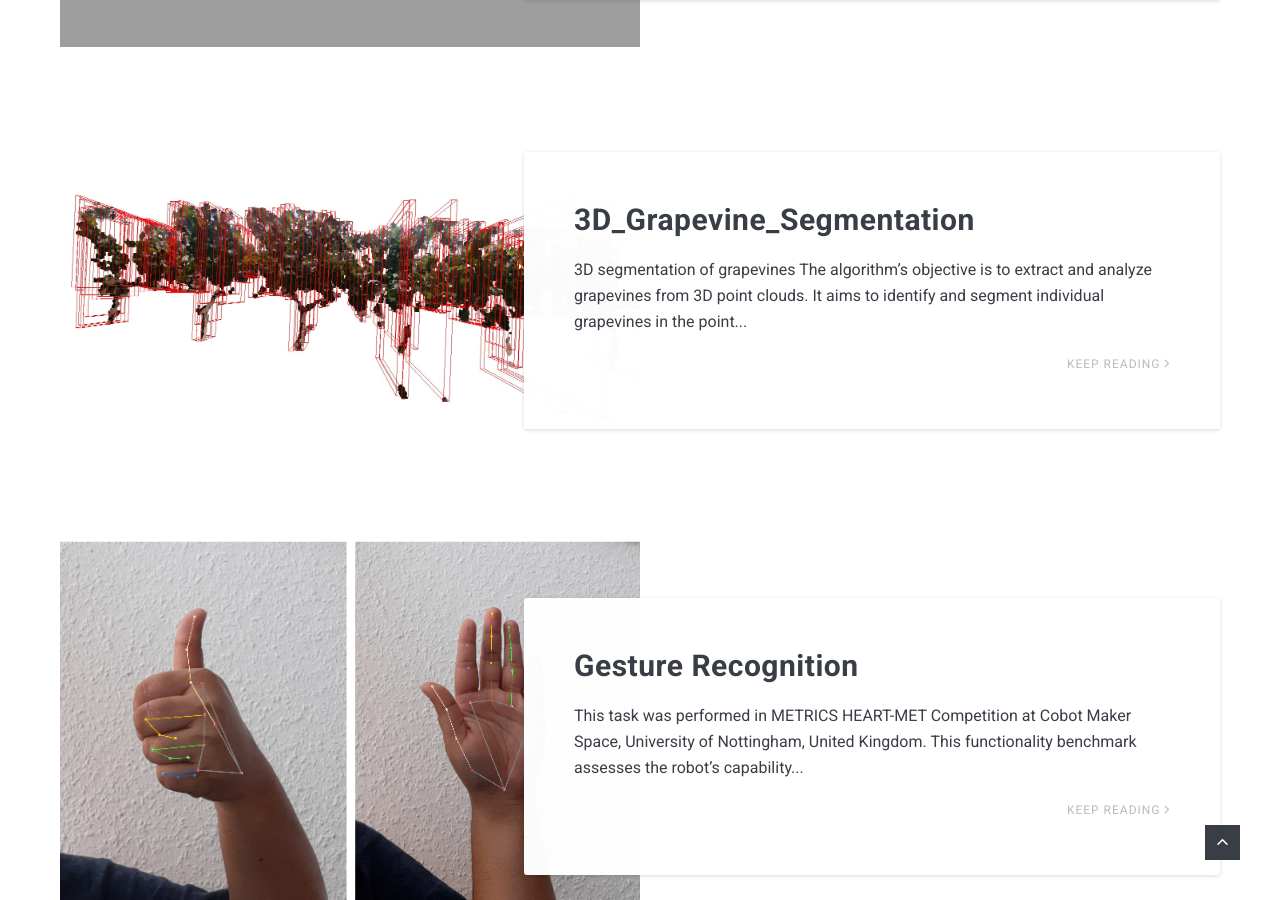
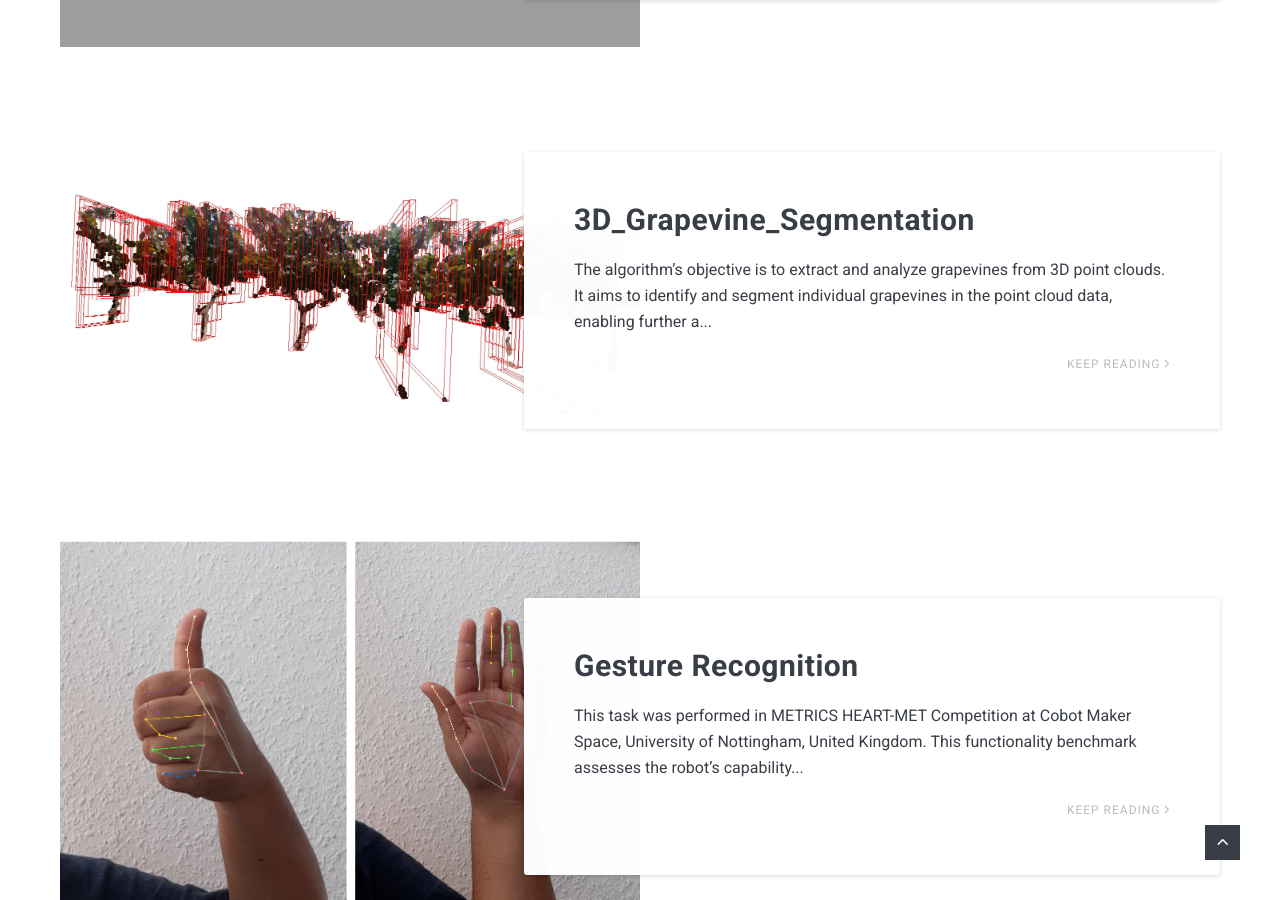
Before and after one commit to ananyaverma2/ananyaverma2.github.io, a Jekyll site: the page built from index.html, in a window 1280 px wide and 900 px high, scrolled down 1157 px. Built offline with Jekyll 4.4.1, drawn with Linux system fonts in a browser that asks for light colours; nearby versions of some CDN libraries; the list of posts is cut into pages by our own code.

Commit message:
Update 2023-04-02-3d-object-segmentation.markdown

```diff
--- a/_posts/2023-04-02-3d-object-segmentation.markdown
+++ b/_posts/2023-04-02-3d-object-segmentation.markdown
@@ -6,8 +6,6 @@ image:  seg1.jpeg
 tags:   PROJECT
 ---
 
-
-# 3D segmentation of grapevines
 
 The algorithm's objective is to extract and analyze grapevines from 3D point clouds. It aims to identify and segment individual grapevines in the point cloud data, enabling further analysis and understanding of their structure and distribution.
 
```
